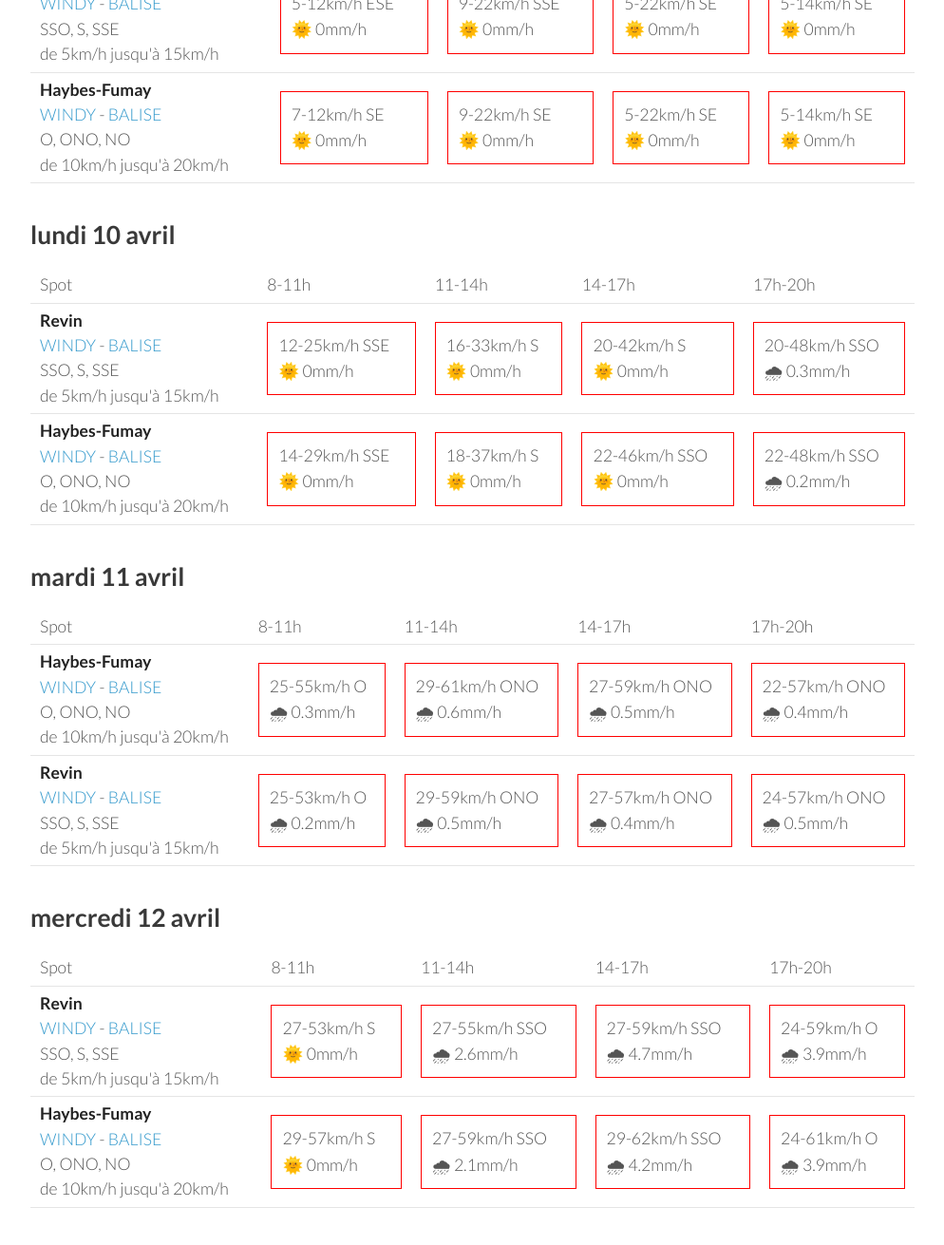
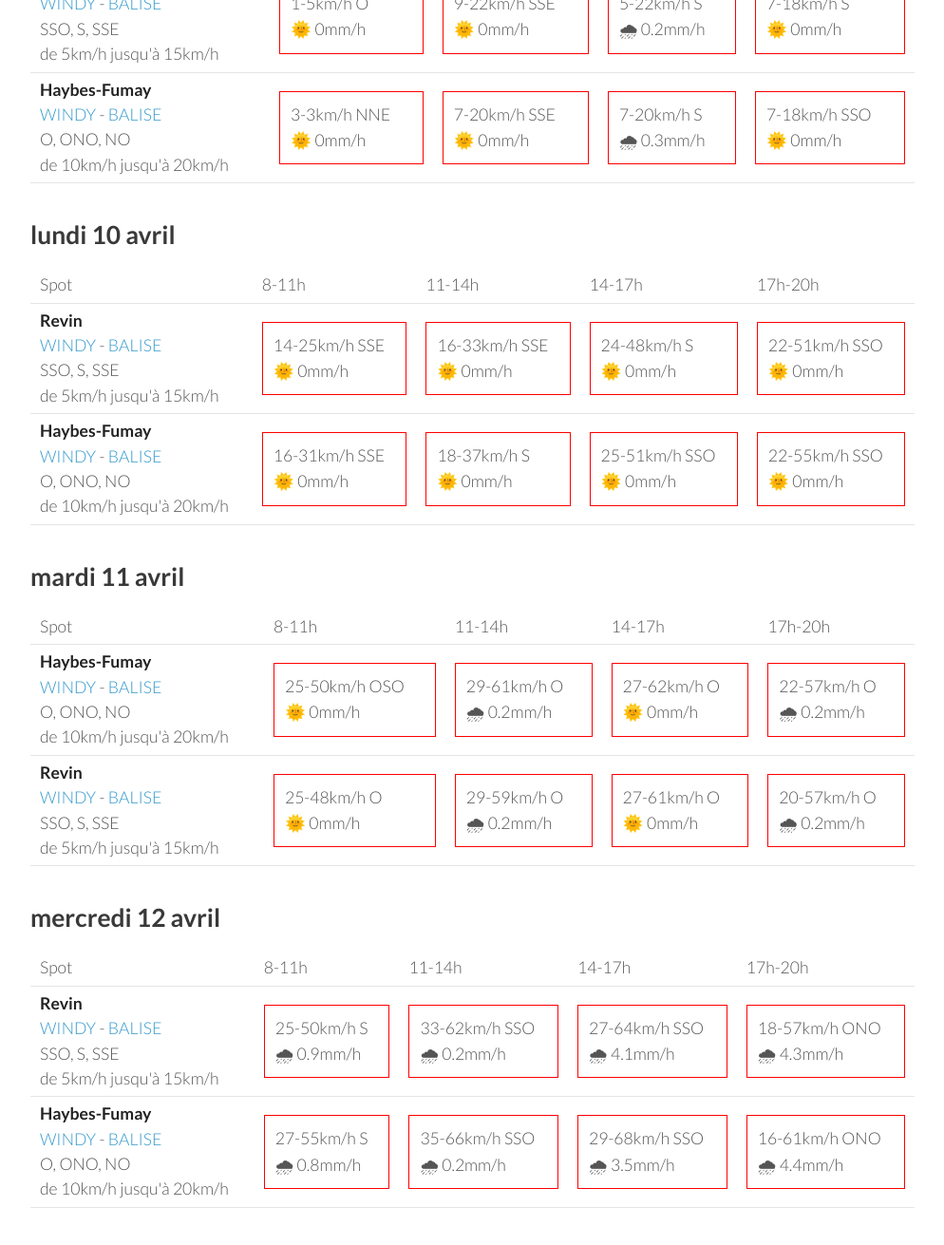
Before and after one commit to parapente-dans-le-nord/parapente-dans-le-nord.github.io, a Jekyll site: the page built from ardennes.markdown, in a window 1280 px wide and 1400 px high, scrolled down 1126 px. Shown: the top 1311 px of the window at 95% size, without its empty margins (26-1020 px from the left). Built offline with Jekyll 4.4.1, drawn with Linux system fonts in a browser that asks for light colours; some of the changed text lies outside the part shown.

Commit message:
update index.markdown

```diff
--- a/ardennes.markdown
+++ b/ardennes.markdown
@@ -25,18 +25,18 @@ page mise à jour le vendredi 07 avril 13:10
         <td><strong>Haybes-Fumay</strong><br><a href="https://windy.com/49.998/4.715?49.913,4.738,10">WINDY</a> - <span class=""><a href="http://www.balisemeteo.com/balise.php?idBalise=104">BALISE</a> </span><br> <span class="vent-favorable">O, ONO, NO</span><br><span class="force-vent">de 10km/h jusqu'à 20km/h</span> </td>
 
             <td><div class="not-flyable"><p>0-0km/h NA</p><p>🌧️ 0mm/h</p></div></td>
+            <td><div class="not-flyable"><p>0-0km/h NA</p><p>🌧️ 0mm/h</p></div></td>
+            <td><div class="not-flyable"><p>0-0km/h NA</p><p>🌧️ 0mm/h</p></div></td>
             <td><div class="not-flyable"><p>7-20km/h N</p><p>🌞 0mm/h</p></div></td>
-            <td><div class="not-flyable"><p>5-27km/h NNE</p><p>🌞 0.3mm/h</p></div></td>
-            <td><div class="not-flyable"><p>7-33km/h NNE</p><p>🌞 0.6mm/h</p></div></td>
 
     </tr>
 <tr>
         <td><strong>Revin</strong><br><a href="https://windy.com/49.948/4.625?49.543,4.625,8">WINDY</a> - <span class=""><a href="http://www.balisemeteo.com/balise.php?idBalise=5019">BALISE</a> </span><br> <span class="vent-favorable">SSO, S, SSE</span><br><span class="force-vent">de 5km/h jusqu'à 15km/h</span> </td>
 
             <td><div class="not-flyable"><p>0-0km/h NA</p><p>🌧️ 0mm/h</p></div></td>
-            <td><div class="not-flyable"><p>7-22km/h NNO</p><p>🌞 0mm/h</p></div></td>
-            <td><div class="not-flyable"><p>9-31km/h NNO</p><p>🌞 0.2mm/h</p></div></td>
-            <td><div class="not-flyable"><p>7-37km/h NNO</p><p>🌞 0.3mm/h</p></div></td>
+            <td><div class="not-flyable"><p>0-0km/h NA</p><p>🌧️ 0mm/h</p></div></td>
+            <td><div class="not-flyable"><p>0-0km/h NA</p><p>🌧️ 0mm/h</p></div></td>
+            <td><div class="not-flyable"><p>7-25km/h N</p><p>🌞 0mm/h</p></div></td>
 
     </tr>
 
@@ -58,9 +58,9 @@ page mise à jour le vendredi 07 avril 13:10
 <tr>
         <td><strong>Haybes-Fumay</strong><br><a href="https://windy.com/49.998/4.715?49.913,4.738,10">WINDY</a> - <span class=""><a href="http://www.balisemeteo.com/balise.php?idBalise=104">BALISE</a> </span><br> <span class="vent-favorable">O, ONO, NO</span><br><span class="force-vent">de 10km/h jusqu'à 20km/h</span> </td>
 
-            <td><div class="not-flyable"><p>1-5km/h NNE</p><p>🌞 0mm/h</p></div></td>
-            <td><div class="not-flyable"><p>7-16km/h N</p><p>🌞 0mm/h</p></div></td>
-            <td><div class="not-flyable"><p>7-18km/h N</p><p>🌞 0mm/h</p></div></td>
+            <td><div class="not-flyable"><p>0-1km/h O</p><p>🌞 0mm/h</p></div></td>
+            <td><div class="not-flyable"><p>5-12km/h N</p><p>🌞 0mm/h</p></div></td>
+            <td><div class="not-flyable"><p>7-20km/h N</p><p>🌞 0mm/h</p></div></td>
             <td><div class="not-flyable"><p>9-22km/h N</p><p>🌞 0mm/h</p></div></td>
 
 
@@ -68,10 +68,10 @@ page mise à jour le vendredi 07 avril 13:10
 <tr>
         <td><strong>Revin</strong><br><a href="https://windy.com/49.948/4.625?49.543,4.625,8">WINDY</a> - <span class=""><a href="http://www.balisemeteo.com/balise.php?idBalise=5019">BALISE</a> </span><br> <span class="vent-favorable">SSO, S, SSE</span><br><span class="force-vent">de 5km/h jusqu'à 15km/h</span> </td>
 
-            <td><div class="not-flyable"><p>3-11km/h NE</p><p>🌞 0mm/h</p></div></td>
-            <td><div class="not-flyable"><p>5-18km/h NE</p><p>🌞 0mm/h</p></div></td>
-            <td><div class="not-flyable"><p>7-29km/h NE</p><p>🌞 0mm/h</p></div></td>
+            <td><div class="not-flyable"><p>0-5km/h N</p><p>🌞 0mm/h</p></div></td>
+            <td><div class="not-flyable"><p>5-16km/h NNE</p><p>🌞 0mm/h</p></div></td>
             <td><div class="not-flyable"><p>7-24km/h NE</p><p>🌞 0mm/h</p></div></td>
+            <td><div class="not-flyable"><p>9-24km/h NE</p><p>🌞 0mm/h</p></div></td>
 
 
     </tr>
@@ -94,20 +94,20 @@ page mise à jour le vendredi 07 avril 13:10
 <tr>
         <td><strong>Revin</strong><br><a href="https://windy.com/49.948/4.625?49.543,4.625,8">WINDY</a> - <span class=""><a href="http://www.balisemeteo.com/balise.php?idBalise=5019">BALISE</a> </span><br> <span class="vent-favorable">SSO, S, SSE</span><br><span class="force-vent">de 5km/h jusqu'à 15km/h</span> </td>
 
-            <td><div class="not-flyable"><p>5-12km/h ESE</p><p>🌞 0mm/h</p></div></td>
+            <td><div class="not-flyable"><p>1-5km/h O</p><p>🌞 0mm/h</p></div></td>
             <td><div class="not-flyable"><p>9-22km/h SSE</p><p>🌞 0mm/h</p></div></td>
-            <td><div class="not-flyable"><p>5-22km/h SE</p><p>🌞 0mm/h</p></div></td>
-            <td><div class="not-flyable"><p>5-14km/h SE</p><p>🌞 0mm/h</p></div></td>
+            <td><div class="not-flyable"><p>5-22km/h S</p><p>🌧 0.2mm/h</p></div></td>
+            <td><div class="not-flyable"><p>7-18km/h S</p><p>🌞 0mm/h</p></div></td>
 
 
     </tr>
 <tr>
         <td><strong>Haybes-Fumay</strong><br><a href="https://windy.com/49.998/4.715?49.913,4.738,10">WINDY</a> - <span class=""><a href="http://www.balisemeteo.com/balise.php?idBalise=104">BALISE</a> </span><br> <span class="vent-favorable">O, ONO, NO</span><br><span class="force-vent">de 10km/h jusqu'à 20km/h</span> </td>
 
-            <td><div class="not-flyable"><p>7-12km/h SE</p><p>🌞 0mm/h</p></div></td>
-            <td><div class="not-flyable"><p>9-22km/h SE</p><p>🌞 0mm/h</p></div></td>
-            <td><div class="not-flyable"><p>5-22km/h SE</p><p>🌞 0mm/h</p></div></td>
-            <td><div class="not-flyable"><p>5-14km/h SE</p><p>🌞 0mm/h</p></div></td>
+            <td><div class="not-flyable"><p>3-3km/h NNE</p><p>🌞 0mm/h</p></div></td>
+            <td><div class="not-flyable"><p>7-20km/h SSE</p><p>🌞 0mm/h</p></div></td>
+            <td><div class="not-flyable"><p>7-20km/h S</p><p>🌧 0.3mm/h</p></div></td>
+            <td><div class="not-flyable"><p>7-18km/h SSO</p><p>🌞 0mm/h</p></div></td>
 
 
     </tr>
@@ -130,20 +130,20 @@ page mise à jour le vendredi 07 avril 13:10
 <tr>
         <td><strong>Revin</strong><br><a href="https://windy.com/49.948/4.625?49.543,4.625,8">WINDY</a> - <span class=""><a href="http://www.balisemeteo.com/balise.php?idBalise=5019">BALISE</a> </span><br> <span class="vent-favorable">SSO, S, SSE</span><br><span class="force-vent">de 5km/h jusqu'à 15km/h</span> </td>
 
-            <td><div class="not-flyable"><p>12-25km/h SSE</p><p>🌞 0mm/h</p></div></td>
-            <td><div class="not-flyable"><p>16-33km/h S</p><p>🌞 0mm/h</p></div></td>
-            <td><div class="not-flyable"><p>20-42km/h S</p><p>🌞 0mm/h</p></div></td>
-            <td><div class="not-flyable"><p>20-48km/h SSO</p><p>🌧 0.3mm/h</p></div></td>
+            <td><div class="not-flyable"><p>14-25km/h SSE</p><p>🌞 0mm/h</p></div></td>
+            <td><div class="not-flyable"><p>16-33km/h SSE</p><p>🌞 0mm/h</p></div></td>
+            <td><div class="not-flyable"><p>24-48km/h S</p><p>🌞 0mm/h</p></div></td>
+            <td><div class="not-flyable"><p>22-51km/h SSO</p><p>🌞 0mm/h</p></div></td>
 
 
     </tr>
 <tr>
         <td><strong>Haybes-Fumay</strong><br><a href="https://windy.com/49.998/4.715?49.913,4.738,10">WINDY</a> - <span class=""><a href="http://www.balisemeteo.com/balise.php?idBalise=104">BALISE</a> </span><br> <span class="vent-favorable">O, ONO, NO</span><br><span class="force-vent">de 10km/h jusqu'à 20km/h</span> </td>
 
-            <td><div class="not-flyable"><p>14-29km/h SSE</p><p>🌞 0mm/h</p></div></td>
+            <td><div class="not-flyable"><p>16-31km/h SSE</p><p>🌞 0mm/h</p></div></td>
             <td><div class="not-flyable"><p>18-37km/h S</p><p>🌞 0mm/h</p></div></td>
-            <td><div class="not-flyable"><p>22-46km/h SSO</p><p>🌞 0mm/h</p></div></td>
-            <td><div class="not-flyable"><p>22-48km/h SSO</p><p>🌧 0.2mm/h</p></div></td>
+            <td><div class="not-flyable"><p>25-51km/h SSO</p><p>🌞 0mm/h</p></div></td>
+            <td><div class="not-flyable"><p>22-55km/h SSO</p><p>🌞 0mm/h</p></div></td>
 
 
     </tr>
@@ -166,20 +166,20 @@ page mise à jour le vendredi 07 avril 13:10
 <tr>
         <td><strong>Haybes-Fumay</strong><br><a href="https://windy.com/49.998/4.715?49.913,4.738,10">WINDY</a> - <span class=""><a href="http://www.balisemeteo.com/balise.php?idBalise=104">BALISE</a> </span><br> <span class="vent-favorable">O, ONO, NO</span><br><span class="force-vent">de 10km/h jusqu'à 20km/h</span> </td>
 
-            <td><div class="not-flyable"><p>25-55km/h O</p><p>🌧 0.3mm/h</p></div></td>
-            <td><div class="not-flyable"><p>29-61km/h ONO</p><p>🌧 0.6mm/h</p></div></td>
-            <td><div class="not-flyable"><p>27-59km/h ONO</p><p>🌧 0.5mm/h</p></div></td>
-            <td><div class="not-flyable"><p>22-57km/h ONO</p><p>🌧 0.4mm/h</p></div></td>
+            <td><div class="not-flyable"><p>25-50km/h OSO</p><p>🌞 0mm/h</p></div></td>
+            <td><div class="not-flyable"><p>29-61km/h O</p><p>🌧 0.2mm/h</p></div></td>
+            <td><div class="not-flyable"><p>27-62km/h O</p><p>🌞 0mm/h</p></div></td>
+            <td><div class="not-flyable"><p>22-57km/h O</p><p>🌧 0.2mm/h</p></div></td>
 
 
     </tr>
 <tr>
         <td><strong>Revin</strong><br><a href="https://windy.com/49.948/4.625?49.543,4.625,8">WINDY</a> - <span class=""><a href="http://www.balisemeteo.com/balise.php?idBalise=5019">BALISE</a> </span><br> <span class="vent-favorable">SSO, S, SSE</span><br><span class="force-vent">de 5km/h jusqu'à 15km/h</span> </td>
 
-            <td><div class="not-flyable"><p>25-53km/h O</p><p>🌧 0.2mm/h</p></div></td>
-            <td><div class="not-flyable"><p>29-59km/h ONO</p><p>🌧 0.5mm/h</p></div></td>
-            <td><div class="not-flyable"><p>27-57km/h ONO</p><p>🌧 0.4mm/h</p></div></td>
-            <td><div class="not-flyable"><p>24-57km/h ONO</p><p>🌧 0.5mm/h</p></div></td>
+            <td><div class="not-flyable"><p>25-48km/h O</p><p>🌞 0mm/h</p></div></td>
+            <td><div class="not-flyable"><p>29-59km/h O</p><p>🌧 0.2mm/h</p></div></td>
+            <td><div class="not-flyable"><p>27-61km/h O</p><p>🌞 0mm/h</p></div></td>
+            <td><div class="not-flyable"><p>20-57km/h O</p><p>🌧 0.2mm/h</p></div></td>
 
 
     </tr>
@@ -202,20 +202,20 @@ page mise à jour le vendredi 07 avril 13:10
 <tr>
         <td><strong>Revin</strong><br><a href="https://windy.com/49.948/4.625?49.543,4.625,8">WINDY</a> - <span class=""><a href="http://www.balisemeteo.com/balise.php?idBalise=5019">BALISE</a> </span><br> <span class="vent-favorable">SSO, S, SSE</span><br><span class="force-vent">de 5km/h jusqu'à 15km/h</span> </td>
 
-            <td><div class="not-flyable"><p>27-53km/h S</p><p>🌞 0mm/h</p></div></td>
-            <td><div class="not-flyable"><p>27-55km/h SSO</p><p>🌧 2.6mm/h</p></div></td>
-            <td><div class="not-flyable"><p>27-59km/h SSO</p><p>🌧 4.7mm/h</p></div></td>
-            <td><div class="not-flyable"><p>24-59km/h O</p><p>🌧 3.9mm/h</p></div></td>
+            <td><div class="not-flyable"><p>25-50km/h S</p><p>🌧 0.9mm/h</p></div></td>
+            <td><div class="not-flyable"><p>33-62km/h SSO</p><p>🌧 0.2mm/h</p></div></td>
+            <td><div class="not-flyable"><p>27-64km/h SSO</p><p>🌧 4.1mm/h</p></div></td>
+            <td><div class="not-flyable"><p>18-57km/h ONO</p><p>🌧 4.3mm/h</p></div></td>
 
 
     </tr>
 <tr>
         <td><strong>Haybes-Fumay</strong><br><a href="https://windy.com/49.998/4.715?49.913,4.738,10">WINDY</a> - <span class=""><a href="http://www.balisemeteo.com/balise.php?idBalise=104">BALISE</a> </span><br> <span class="vent-favorable">O, ONO, NO</span><br><span class="force-vent">de 10km/h jusqu'à 20km/h</span> </td>
 
-            <td><div class="not-flyable"><p>29-57km/h S</p><p>🌞 0mm/h</p></div></td>
-            <td><div class="not-flyable"><p>27-59km/h SSO</p><p>🌧 2.1mm/h</p></div></td>
-            <td><div class="not-flyable"><p>29-62km/h SSO</p><p>🌧 4.2mm/h</p></div></td>
-            <td><div class="not-flyable"><p>24-61km/h O</p><p>🌧 3.9mm/h</p></div></td>
+            <td><div class="not-flyable"><p>27-55km/h S</p><p>🌧 0.8mm/h</p></div></td>
+            <td><div class="not-flyable"><p>35-66km/h SSO</p><p>🌧 0.2mm/h</p></div></td>
+            <td><div class="not-flyable"><p>29-68km/h SSO</p><p>🌧 3.5mm/h</p></div></td>
+            <td><div class="not-flyable"><p>16-61km/h ONO</p><p>🌧 4.4mm/h</p></div></td>
 
 
     </tr>
```
Also changed, not shown: other parts of ardennes.markdown (+1 -1 lines).
